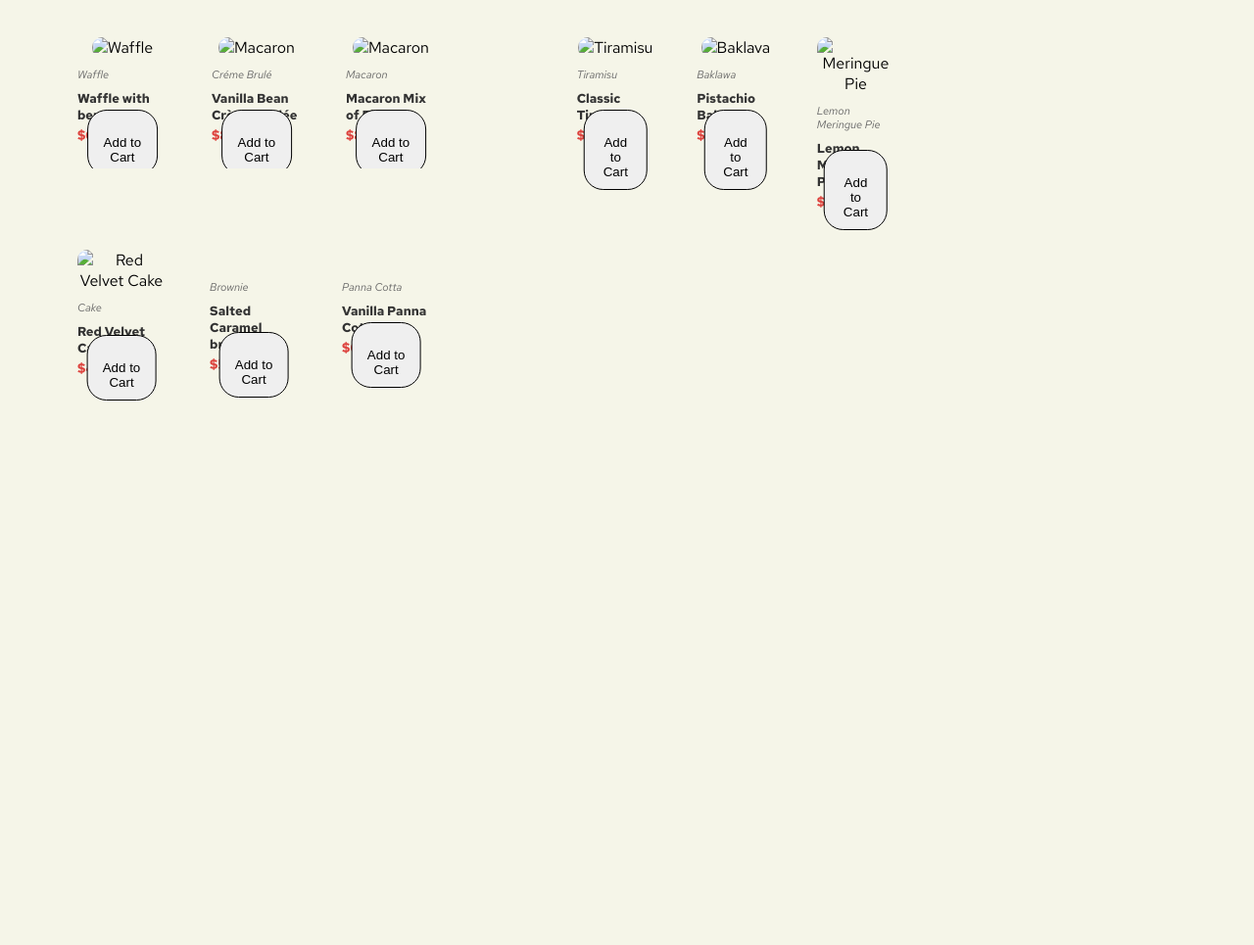
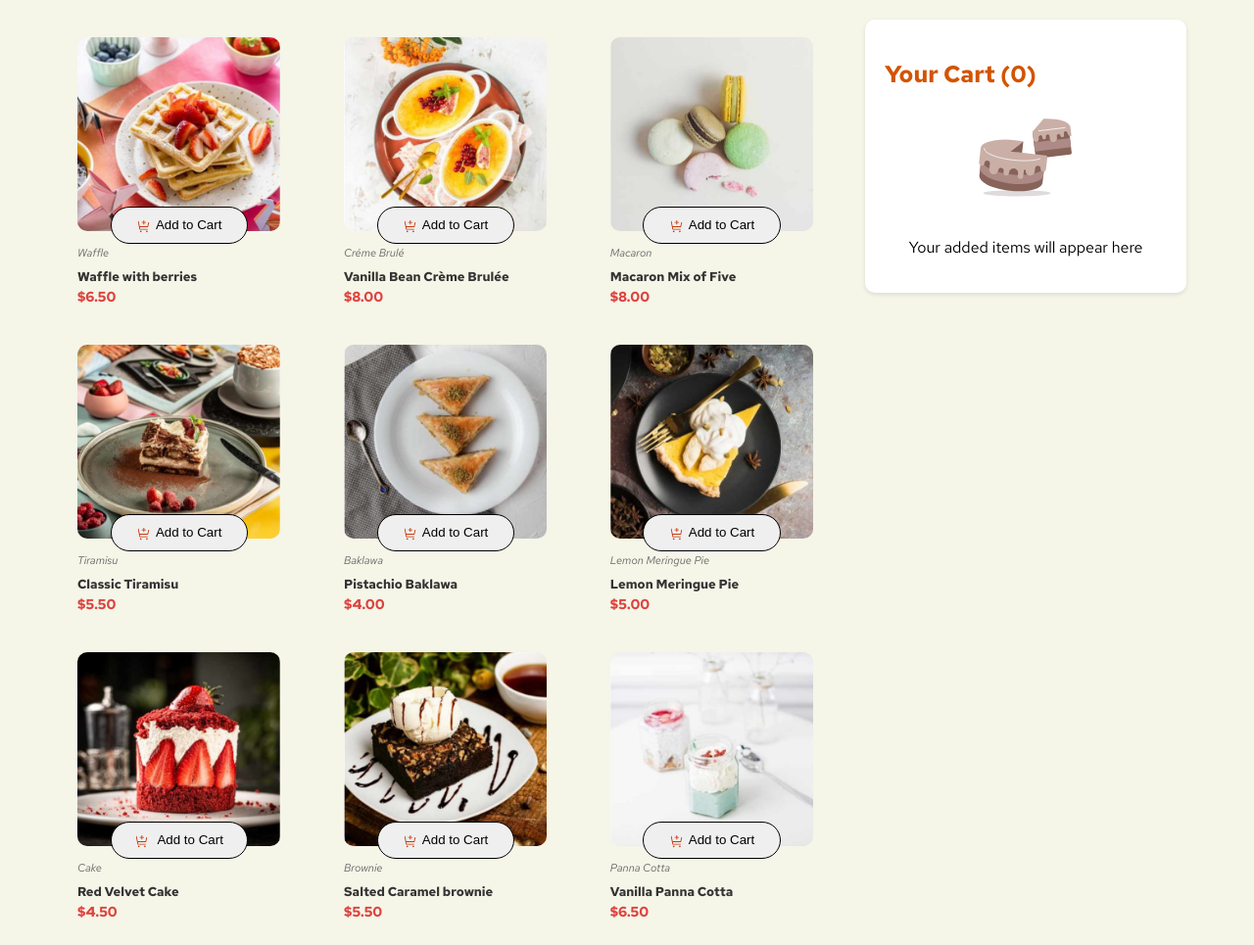
Before and after one commit to abdelhaymallouli/cart-shopping, a plain HTML site: page code/index.html in a window 1280 px wide. Shown: the part 93-1058 px from the top of the page at 98% size. Before the commit the page ends 800 px from the top, so only its background shows below. Drawn offline with Linux system fonts and the light colour scheme.

Commit message:
try to load right paths

```diff
--- a/code/index.html
+++ b/code/index.html
@@ -4,7 +4,7 @@
     <meta charset="UTF-8" />
     <meta name="viewport" content="width=device-width, initial-scale=1.0" />
     <link rel="preconnect" href="https://fonts.googleapis.com" />
-    <link rel="stylesheet" href="path/to/font-awesome/css/font-awesome.min.css"/>
+    <link rel="stylesheet" href="https://cdnjs.cloudflare.com/ajax/libs/font-awesome/6.4.0/css/all.min.css" />
     <link rel="preconnect" href="https://fonts.gstatic.com" crossorigin />
     <link href="https://fonts.googleapis.com/css2?family=Red+Hat+Text:ital,wght@0,300..700;1,300..700&display=swap"rel="stylesheet"/>
     <link rel="stylesheet" href="stylle.css" />
@@ -17,92 +17,92 @@
       <h1>Desserts</h1>
       <div class="products">
         <div class="product-type">
-          <img src="assets/images/waffle.jpg" alt="Waffle" />
+          <img src="../assets/images/waffle.jpg" alt="Waffle" />
           <h5>Waffle</h5>
           <p>Waffle with berries</p>
           <h3>$6.50</h3>
           <button class="add-to-cart">
-            <img src="assets/images/icon-add-to-cart.svg" alt="" />Add to Cart
+            <img src="../assets/images/icon-add-to-cart.svg" alt="" />Add to Cart
           </button>
         </div>
 
         <div class="product-type">
-          <img src="assets/images/Créme-Brulé.jpg" alt="Macaron" />
+          <img src="../assets/images/Créme-Brulé.jpg" alt="Macaron" />
           <h5>Créme Brulé</h5>
           <p>Vanilla Bean Crème Brulée</p>
           <h3>$8.00</h3>
           <button class="add-to-cart">
-            <img src="assets/images/icon-add-to-cart.svg" alt="" />Add to Cart
+            <img src="../assets/images/icon-add-to-cart.svg" alt="" />Add to Cart
           </button>
         </div>
         <div class="product-type">
-          <img src="assets/images/macaron.jpg" alt="Macaron" />
+          <img src="../assets/images/macaron.jpg" alt="Macaron" />
           <h5>Macaron</h5>
           <p>Macaron Mix of Five</p>
           <h3>$8.00</h3>
           <button class="add-to-cart">
-            <img src="assets/images/icon-add-to-cart.svg" alt="" />Add to Cart
+            <img src="../assets/images/icon-add-to-cart.svg" alt="" />Add to Cart
           </button>
         </div>
       </div>
 
       <div class="products">
         <div class="product-type">
-          <img src="assets/images/tiramisu.jpg" alt="Tiramisu" />
+          <img src="../assets/images/tiramisu.jpg" alt="Tiramisu" />
           <h5>Tiramisu</h5>
           <p>Classic Tiramisu</p>
           <h3>$5.50</h3>
           <button class="add-to-cart">
-            <img src="assets/images/icon-add-to-cart.svg" alt="" />Add to Cart
+            <img src="../assets/images/icon-add-to-cart.svg" alt="" />Add to Cart
           </button>
         </div>
         <div class="product-type">
-          <img src="assets/images/Baklawa.jpg" alt="Baklava" />
+          <img src="../assets/images/Baklawa.jpg" alt="Baklava" />
           <h5>Baklawa</h5>
           <p>Pistachio Baklawa</p>
           <h3>$4.00</h3>
           <button class="add-to-cart">
-            <img src="assets/images/icon-add-to-cart.svg" alt="" />Add to Cart
+            <img src="../assets/images/icon-add-to-cart.svg" alt="" />Add to Cart
           </button>
         </div>
         <div class="product-type">
-          <img src="assets/images/Lemon-Meringue-Pie.jpg" alt="Meringue Pie" />
+          <img src="../assets/images/Lemon-Meringue-Pie.jpg" alt="Meringue Pie" />
           <h5>Lemon Meringue Pie</h5>
           <p>Lemon Meringue Pie</p>
           <h3>$5.00</h3>
           <button class="add-to-cart">
-            <img src="assets/images/icon-add-to-cart.svg" alt="" />Add to Cart
+            <img src="../assets/images/icon-add-to-cart.svg" alt="" />Add to Cart
           </button>
         </div>
       </div>
 
       <div class="products">
         <div class="product-type">
-          <img src="assets/images/cake.jpg" alt="Red Velvet Cake" />
+          <img src="../assets/images/cake.jpg" alt="Red Velvet Cake" />
           <h5>Cake</h5>
           <p>Red Velvet Cake</p>
           <h3>$4.50</h3>
           <button class="add-to-cart">
-            <img src="assets/images/icon-add-to-cart.svg" alt="" />
+            <img src="../assets/images/icon-add-to-cart.svg" alt="" />
             Add to Cart
           </button>
         </div>
         <div class="product-type">
-          <img src="assets/images/brownie.jpg" alt="" />
+          <img src="../assets/images/brownie.jpg" alt="" />
           <h5>Brownie</h5>
           <p>Salted Caramel brownie</p>
           <h3>$5.50</h3>
           <button class="add-to-cart">
-            <img src="assets/images/icon-add-to-cart.svg" alt="" />Add to Cart
+            <img src="../assets/images/icon-add-to-cart.svg" alt="" />Add to Cart
           </button>
         </div>
         <div class="product-type">
-          <img src="assets/images/Panna-Cotta.jpg" alt="" />
+          <img src="../assets/images/Panna-Cotta.jpg" alt="" />
           <h5>Panna Cotta</h5>
           <p>Vanilla Panna Cotta</p>
           <h3>$6.50</h3>
           <button class="add-to-cart">
-            <img src="assets/images/icon-add-to-cart.svg" alt="" />Add to Cart
+            <img src="../assets/images/icon-add-to-cart.svg" alt="" />Add to Cart
           </button>
         </div>
       </div>
```
Also changed, not shown: vercel.json.
